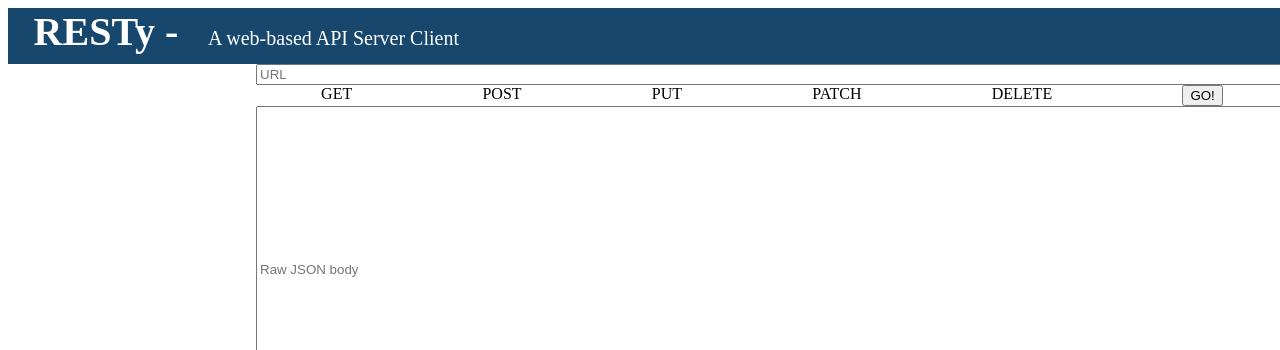
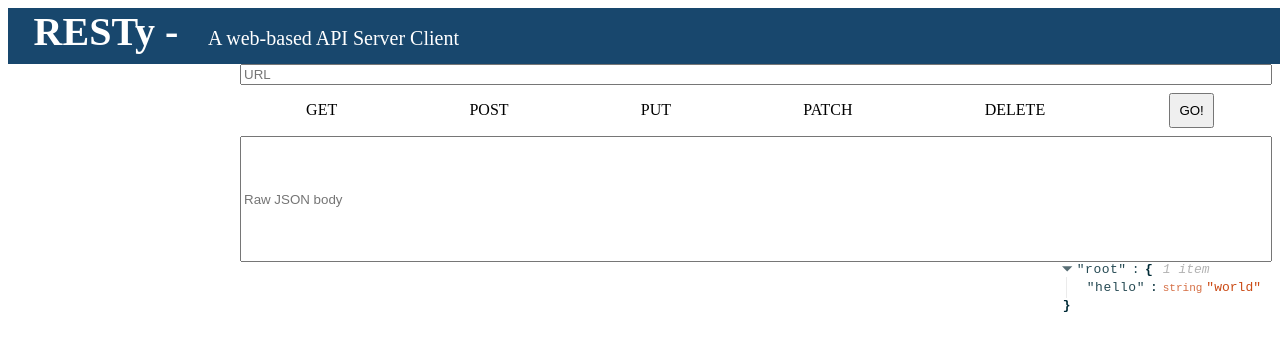
Before and after one commit to MissaelOrtiz/RESTy-lab, a React app: page / in a window 1280 px wide. Shown: the top 350 px of the page. Built offline with nearby package versions, Linux system fonts and the light colour scheme.

Commit message:
added working display component, installed react-json-view

```diff
--- a/package.json
+++ b/package.json
@@ -64,6 +64,7 @@
   },
   "dependencies": {
     "react": "^17.0.2",
-    "react-dom": "^17.0.2"
+    "react-dom": "^17.0.2",
+    "react-json-view": "^1.21.3"
   }
 }
--- a/src/components/RESTy/Controls.jsx
+++ b/src/components/RESTy/Controls.jsx
@@ -3,34 +3,34 @@
 import PropTypes from 'prop-types';
 import styles from '../../styles/RestyCss.css';
 
-const Controls = ({ valueUrl, valueRawJson, onUrlChange, onMethodChange, onRawJsonChange, onSubmit }) => (
+const Controls = ({ valueUrl, valueRawJson, onChange, onSubmit }) => (
   <div className={styles.controls}>
     <form>
-      <input type="text" aria-label="urlTextbox" placeholder="URL" onChange={onUrlChange} value={valueUrl} className={styles.urlTextbox}/>
+      <input type="text" aria-label="urlTextbox" placeholder="URL" onChange={onChange} value={valueUrl} className={styles.urlTextbox}/>
       <section aria-label="methodSelector" className={styles.methodSelector}>
         <label htmlFor="GET">
-          <div>GET</div>
-          <input type="radio" name="method" onChange={onMethodChange} value="GET" id="GET"/>
+          <input type="radio" name="method" onChange={onChange} value="get" id="GET"/>
+          <div className={styles.selectorName}>GET</div>
         </label>
         <label htmlFor="POST">
-          <div>POST</div>
-          <input type="radio" name="method" onChange={onMethodChange} value="POST" id="POST"/>
+          <input type="radio" name="method" onChange={onChange} value="post" id="POST"/>
+          <div className={styles.selectorName}>POST</div>
         </label>
         <label htmlFor="PUT">
-          <div>PUT</div>
-          <input type="radio" name="method" onChange={onMethodChange} value="PUT" id="PUT"/>
+          <input type="radio" name="method" onChange={onChange} value="put" id="PUT"/>
+          <div className={styles.selectorName}>PUT</div>
         </label>
         <label htmlFor="PATCH">
-          <div>PATCH</div>
-          <input type="radio" name="method" onChange={onMethodChange} value="PATCH" id="PATCH"/>
+          <input type="radio" name="method" onChange={onChange} value="patch" id="PATCH"/>
+          <div className={styles.selectorName}>PATCH</div>
         </label>
         <label htmlFor="DELETE">
-          <div>DELETE</div>
-          <input type="radio" name="method" onChange={onMethodChange} value="DELETE" id="DELETE"/>
+          <input type="radio" name="method" onChange={onChange} value="delete" id="DELETE"/>
+          <div className={styles.selectorName}>DELETE</div>
         </label>
-        <button onSubmit={onSubmit}>GO!</button>
+        <button onSubmit={onSubmit} className={styles.selectorName}>GO!</button>
       </section>
-      <input type="text" aria-label="rawJsonTextbox" placeholder="Raw JSON body" onChange={onRawJsonChange} value={valueRawJson} className={styles.rawJsonTextbox}/>
+      <input type="text" aria-label="rawJsonTextbox" placeholder="Raw JSON body" onChange={onChange} value={valueRawJson} className={styles.rawJsonTextbox}/>
     </form>
   </div>
 );
@@ -38,9 +38,7 @@
 Controls.propTypes = {
   valueUrl: PropTypes.string.isRequired,
   valueRawJson: PropTypes.string.isRequired,
-  onUrlChange: PropTypes.func.isRequired,
-  onMethodChange: PropTypes.func.isRequired,
-  onRawJsonChange: PropTypes.func.isRequired,
+  onChange: PropTypes.func.isRequired,
   onSubmit: PropTypes.func.isRequired
 };
 
--- a/src/components/RESTy/Display.jsx
+++ b/src/components/RESTy/Display.jsx
@@ -1,11 +1,15 @@
 import React from 'react';
 import PropTypes from 'prop-types';
+import ReactJson from 'react-json-view';
 
-const Display = () => (
-  <>
-  </>
+const Display = ({ res }) => (
+  <div>
+    <ReactJson src={res} />
+  </div>
 );
 
-Display.propTypes = {};
+Display.propTypes = {
+  res: PropTypes.object,
+};
 
 export default Display;
--- a/src/containers/RestyContainer.jsx
+++ b/src/containers/RestyContainer.jsx
@@ -1,24 +1,18 @@
 import React, { Component } from 'react';
 import Controls from '../components/RESTy/Controls';
+import Display from '../components/RESTy/Display';
+import styles from '../styles/RestyCss.css';
 
 export default class RestyContainer extends Component {
   state = {
     url: '',
     method: '',
     rawJson: '',
-    res: ''
+    res: { hello: 'world' }
   }
 
-  handleURLChange = (event) => {
-    this.setState({ url: event.target.value });
-  }
-
-  handleMethodChange = (event) => {
-    this.setState({ method: event.target.value });
-  }
-
-  handleRawJsonChange = (event) => {
-    this.setState({ rawJson: event.target.value });
+  handleChange = ({ target }) => {
+    this.setState({ [target.name]: target.value });
   }
 
   handleRes = (res) => {
@@ -30,20 +24,16 @@
   }
 
   render() {
-    const { url, rawJson, /*res*/ } = this.state;
+    const { url, rawJson, res } = this.state;
     return (
-      <div>
+      <div className={styles.container}>
         <Controls
           valueUrl={url}
           valueRawJson={rawJson}
-          onUrlChange={this.handleURLChange}
-          onMethodChange={this.handleMethodChange}
-          onRawJsonChange={this.handleRawJsonChange}
+          onChange={this.handleChange}
           onSubmit={this.handleSubmit}
         />
-        {this.state.url}
-        {this.state.method}
-        {this.state.rawJson}
+        <Display res={res} />
       </div>
     );
   }
--- a/src/styles/RestyCss.css
+++ b/src/styles/RestyCss.css
@@ -9,6 +9,12 @@
     text-align: left;
 }
 /* CONTAINERS */
+.container {
+    display: flex;
+    flex-direction: column;
+    align-items: flex-end;
+}
+
 .controls {
     width: 100vw;
     display: flex;
@@ -26,9 +32,14 @@
 /* BROAD SELECTORS */
 input[type=radio] {
     display: none;
+    padding: 1vh;
 }
-div + input[type=radio]:checked {
+input[type=radio]:checked + div {
     background: blue;
+    padding: 1vh;
+    color: white;
+    border-radius: 10%;
+    margin: 1vh;
 }
 
 /* SINGLE SELECTORS */
@@ -38,11 +49,16 @@
     padding-left: 2vw;
 }
 
+.selectorName {
+    padding: 1vh;
+    margin: 1vh;
+}
+
 .urlTextbox {
     width: 80vw;
 }
 
 .rawJsonTextbox {
     width: 80vw;
-    height: 40vh;
+    height: 15vh;
 }
```
Also changed, not shown: 1 other file (tests, documents, lock files or other folders).
